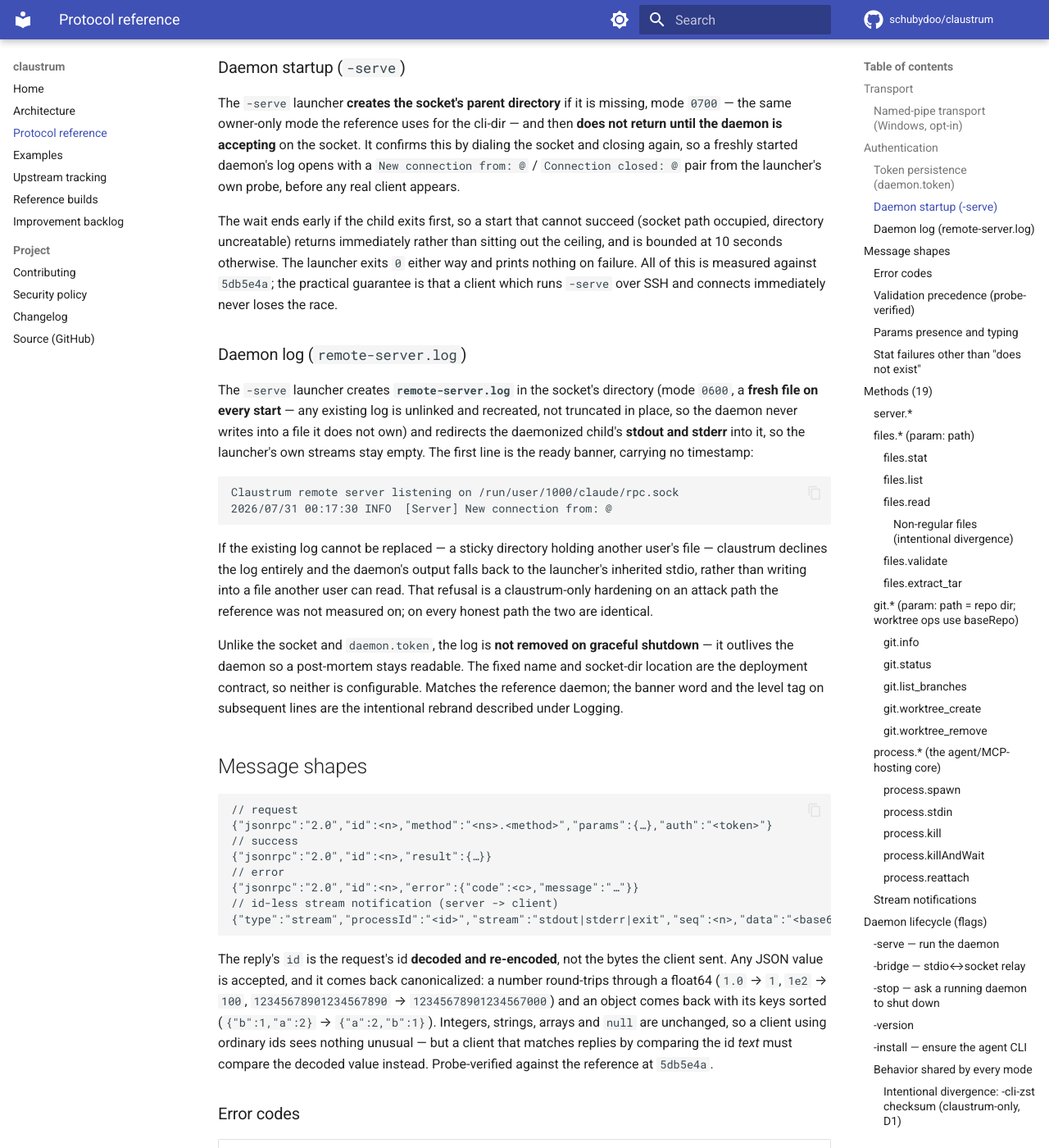
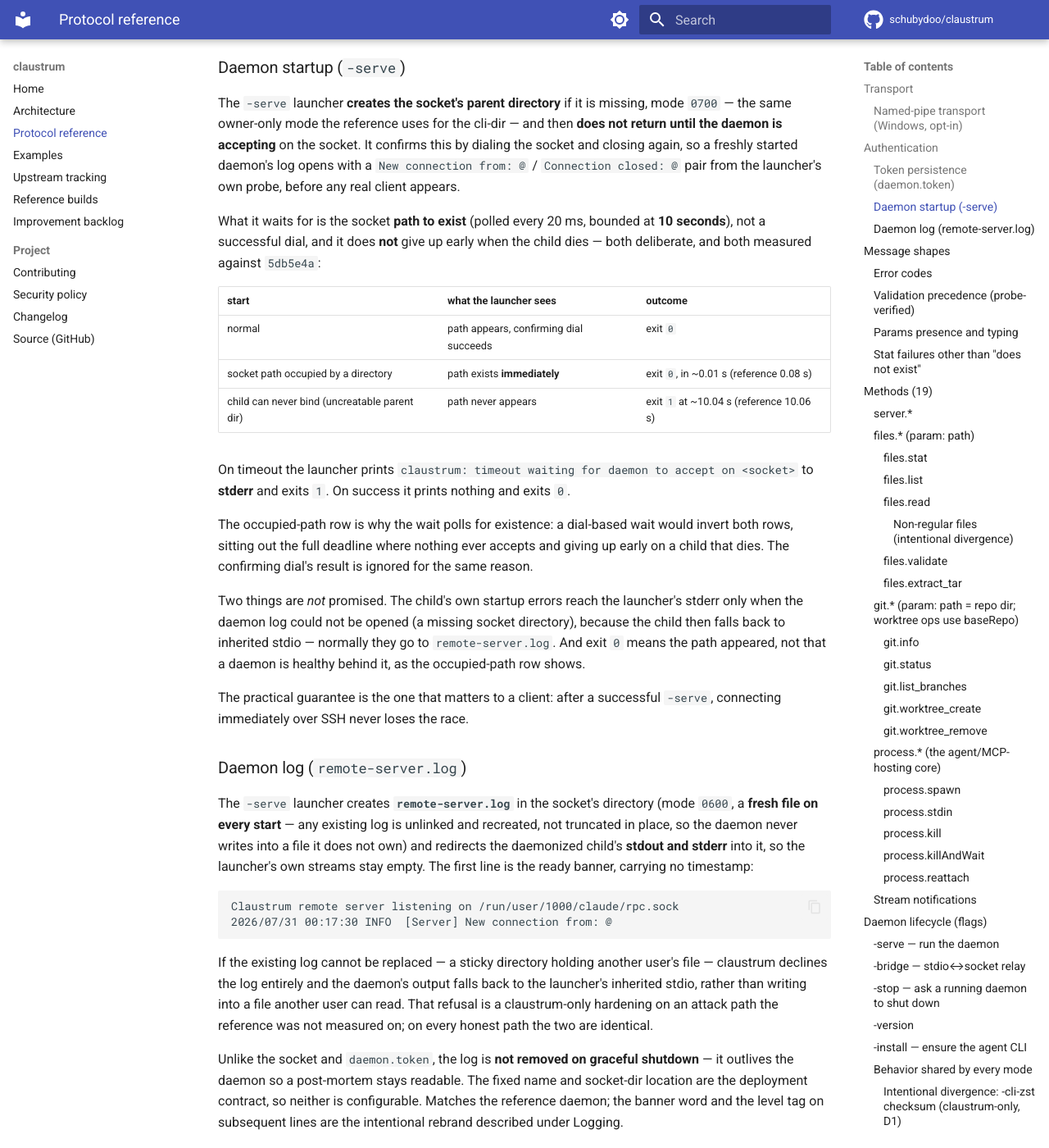
Before and after one commit to schubydoo/claustrum, an MkDocs documentation site: the page built from docs/PROTOCOL.md, in a window 1280 px wide and 1400 px high, scrolled down 1961 px. Shown: the whole window at 82% size. Built offline with MkDocs 1.6.1 and Material for MkDocs 9.7.7, drawn with Linux system fonts in a browser that asks for light colours; comment, search, counter and statistics services are not loaded.

Commit message:
docs: correct the -serve startup contract, and pin the timeout message
PROTOCOL.md claimed the launcher "exits 0 either way and prints nothing on
failure". It does not: when the socket path never appears it prints
"claustrum: timeout waiting for daemon to accept on <socket>" to stderr and
exits 1.

A second claim in the same paragraph was also wrong, and was the more misleading
one: "the wait ends early if the child exits first, so a start that cannot
succeed returns immediately rather than sitting out the ceiling". The wait polls
for the socket PATH and deliberately does NOT give up when the child dies —
waitForDaemonAccept's own comment says so. Both cases re-measured:

  socket path occupied by a directory   exit 0 in 0.013s (path exists at once)
  parent dir uncreatable, child cannot bind   exit 1 at 10.04s (full deadline)

The occupied path returns fast because the path exists, not because the child
exited. Both match the reference at 5db5e4a (0.08s / 10.06s).

The section now states the outcomes as a table, and adds the two things that are
NOT promised: child startup errors reach the launcher's stderr only when the log
could not be opened, and exit 0 means the path appeared, not that a daemon is
healthy behind it.

Adds TestDaemonizeTimeoutPrintsToStderr so the string PROTOCOL.md quotes cannot
drift from the code. Verified by mutation: it fails both when the wording changes
and when the message is dropped.

```diff
--- a/docs/PROTOCOL.md
+++ b/docs/PROTOCOL.md
@@ -93,12 +93,33 @@
 opens with a `New connection from: @` / `Connection closed: @` pair from the
 launcher's own probe, before any real client appears.
 
-The wait ends early if the child exits first, so a start that cannot succeed
-(socket path occupied, directory uncreatable) returns immediately rather than
-sitting out the ceiling, and is bounded at 10 seconds otherwise. The launcher
-exits `0` either way and prints nothing on failure. All of this is measured
-against `5db5e4a`; the practical guarantee is that a client which runs `-serve`
-over SSH and connects immediately never loses the race.
+What it waits for is the socket **path to exist** (polled every 20 ms, bounded at
+**10 seconds**), not a successful dial, and it does **not** give up early when the
+child dies — both deliberate, and both measured against `5db5e4a`:
+
+| start | what the launcher sees | outcome |
+|---|---|---|
+| normal | path appears, confirming dial succeeds | exit `0` |
+| socket path occupied by a directory | path exists **immediately** | exit `0`, in ~0.01 s (reference 0.08 s) |
+| child can never bind (uncreatable parent dir) | path never appears | exit `1` at ~10.04 s (reference 10.06 s) |
+
+On timeout the launcher prints
+`claustrum: timeout waiting for daemon to accept on <socket>` to **stderr** and
+exits `1`. On success it prints nothing and exits `0`.
+
+The occupied-path row is why the wait polls for existence: a dial-based wait
+would invert both rows, sitting out the full deadline where nothing ever accepts
+and giving up early on a child that dies. The confirming dial's result is ignored
+for the same reason.
+
+Two things are *not* promised. The child's own startup errors reach the
+launcher's stderr only when the daemon log could not be opened (a missing socket
+directory), because the child then falls back to inherited stdio — normally they
+go to `remote-server.log`. And exit `0` means the path appeared, not that a
+daemon is healthy behind it, as the occupied-path row shows.
+
+The practical guarantee is the one that matters to a client: after a successful
+`-serve`, connecting immediately over SSH never loses the race.
 
 ### Daemon log (`remote-server.log`)
 
```
Also changed, not shown: 1 other file.
